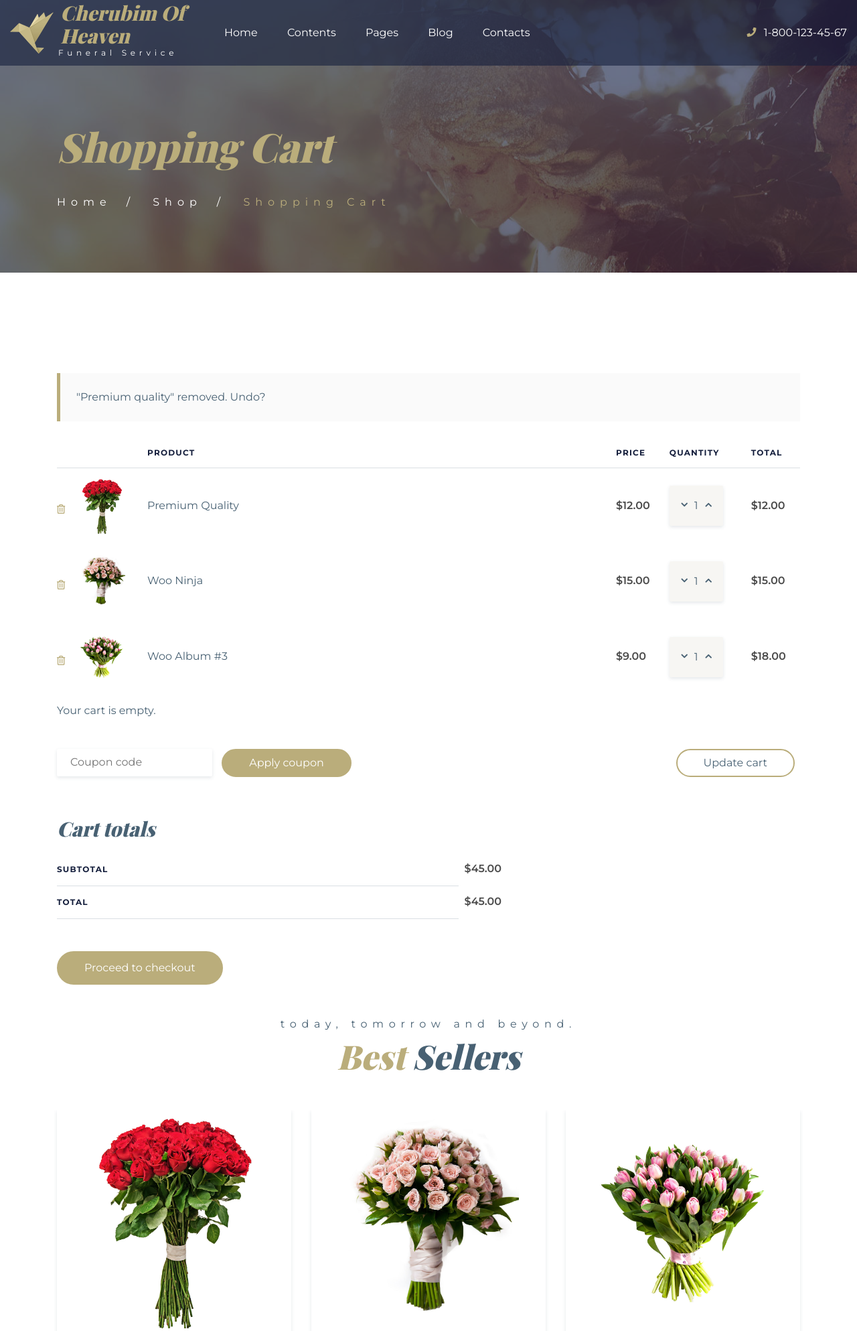
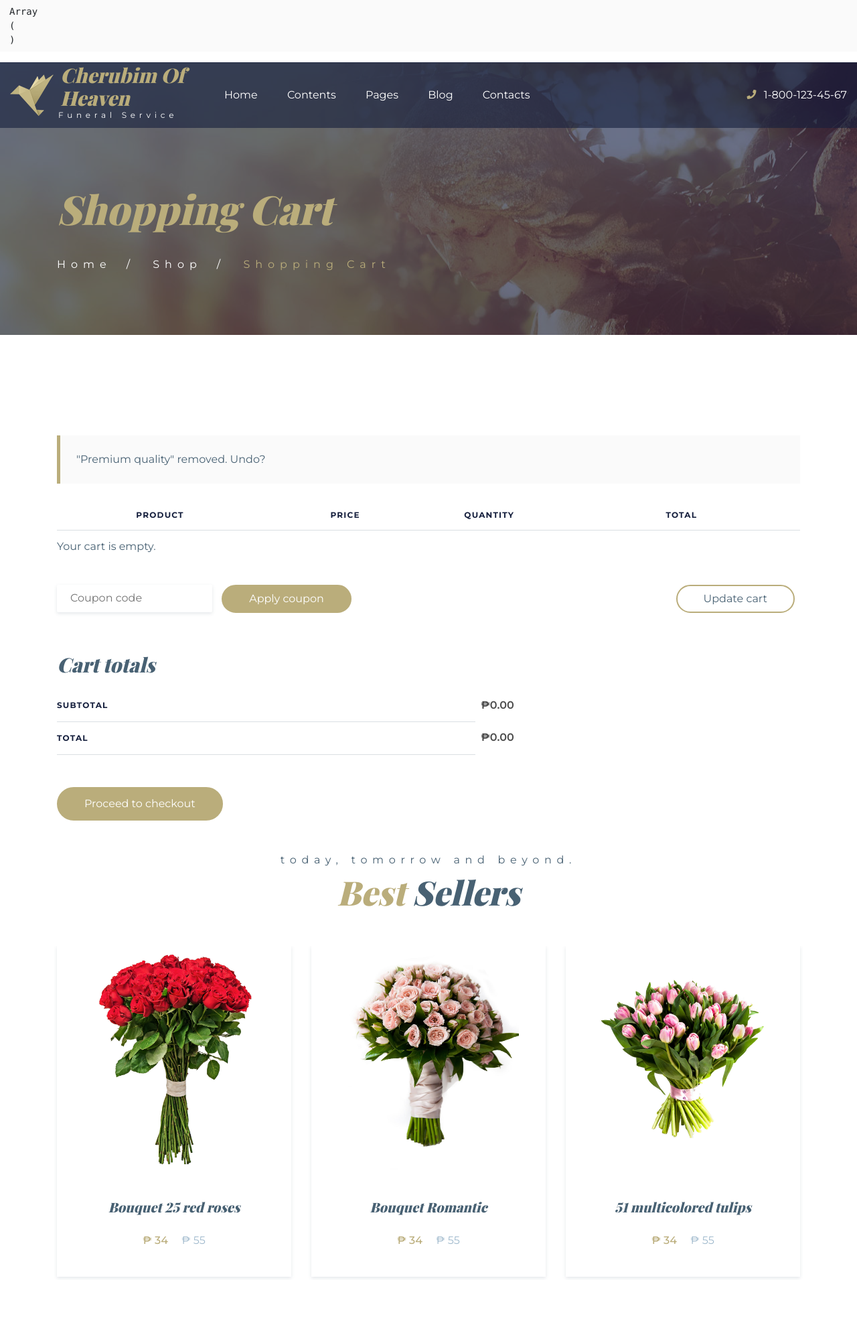
Before and after one commit to nikirumi/Cherubim-Of-Heaven, a PHP site: page /shop-cart.php in a window 1280 px wide. Shown: the top 1987 px of the page at 67% size. Run offline with PHP 8.4, Linux system fonts and the light colour scheme; some libraries are stand-ins or nearby versions; some web fonts are replaced.

Commit message:
push ko muna baka may mawala e

```diff
--- a/shop-cart.php
+++ b/shop-cart.php
@@ -5,6 +5,51 @@
 
 	  include("check_session.php");
 	  include("connect.php");
+	  error_reporting(E_ALL);
+      ini_set('display_errors', 1);
+	  echo '<pre>';
+	  print_r($_SESSION);  // Print session data to check if the item is marked
+      echo '</pre>';
+
+	  ob_start();
+
+	  if ($_SERVER['REQUEST_METHOD'] === 'POST' && isset($_POST['update_cart'])) {
+		if (isset($_POST['quantity'])) {
+
+			foreach ($_POST['quantity'] as $service_id => $new_quantity) {
+				$new_quantity = intval($new_quantity); // Ensure it's an integer
+
+				if ($new_quantity > 0) {
+					// Update the cart quantity
+					$_SESSION['cart'][$service_id]['quantity'] = $new_quantity;
+				} else {
+					// Remove the item if quantity is set to 0
+					unset($_SESSION['cart'][$service_id]);
+				}
+			}
+
+		}
+
+		foreach ($_SESSION['cart'] as $service_id => $item) {
+			if (isset($item['removed']) && $item['removed'] === true) {
+				unset($_SESSION['cart'][$service_id]); // Permanently remove the item from session
+			}
+		}
+
+		// Redirect to prevent form resubmission
+		header("Location: shop-cart.php");
+		exit();
+	}
+
+	/*if ($_SERVER['REQUEST_METHOD'] === 'GET') {
+		// Loop through the cart items and set removed flag to false (reset removal on refresh)
+		foreach ($_SESSION['cart'] as $service_id => &$item) {
+			// Reset 'removed' to false if it exists
+			if (isset($item['removed'])) {
+				$item['removed'] = false;
+			}
+		}
+	}*/
 
 ?>
 
@@ -283,130 +328,27 @@
 									</thead>
 									<tbody>
 
-										<tr class="cart_item">
-
-											<td class="product-remove">
-												<a href="#" class="remove" aria-label="Remove this item" data-product_id="73" data-product_sku=""><i class="fs-14 ico-trash color-main"></i></a>
-											</td>
-
-											<td class="product-thumbnail">
-												<a href="shop-product-right.php">
-													<img width="180" height="180" src="images/shop/01.jpg" class="" alt="">
-												</a>
-											</td>
-
-											<td class="product-name" data-title="Product">
-												<a href="shop-product-right.php">Premium Quality</a>
-											</td>
-
-											<td class="product-price" data-title="Price">
-												<span class="amount">
-													<span>$</span>12.00
-												</span>
-											</td>
-
-											<td class="product-quantity product" data-title="Quantity">
-												<div class="quantity">
-													<input type="button" value="+" class="plus">
-													<i class="fa fa-angle-up" aria-hidden="true"></i>
-													<input type="number" class="input-text qty text" step="1" min="1" max="1000" name="quantity" value="1" title="Qty" size="4">
-													<input type="button" value="-" class="minus">
-													<i class="fa fa-angle-down" aria-hidden="true"></i>
-												</div>
-											</td>
-
-											<td class="product-subtotal" data-title="Total">
-												<span class="amount">
-													<span>$</span>12.00
-												</span>
-											</td>
-										</tr>
-										<tr class="cart_item">
-
-											<td class="product-remove">
-												<a href="#" class="remove" aria-label="Remove this item" data-product_id="76" data-product_sku=""><i class="fs-14 ico-trash color-main"></i></a>
-											</td>
-
-											<td class="product-thumbnail">
-												<a href="shop-product-right.php">
-													<img width="180" height="180" src="images/shop/02.jpg" class="" alt="">
-												</a>
-											</td>
-
-											<td class="product-name" data-title="Product">
-												<a href="shop-product-right.php">Woo Ninja</a>
-											</td>
-
-											<td class="product-price" data-title="Price">
-												<span class="amount">
-													<span>$</span>15.00
-												</span>
-											</td>
-
-											<td class="product-quantity product" data-title="Quantity">
-												<div class="quantity">
-													<input type="button" value="+" class="plus">
-													<i class="fa fa-angle-up" aria-hidden="true"></i>
-													<input type="number" class="input-text qty text" step="1" min="1" max="1000" name="quantity" value="1" title="Qty" size="4">
-													<input type="button" value="-" class="minus">
-													<i class="fa fa-angle-down" aria-hidden="true"></i>
-												</div>
-											</td>
-
-											<td class="product-subtotal" data-title="Total">
-												<span class="amount">
-													<span>$</span>15.00
-												</span>
-											</td>
-										</tr>
-										<tr class="cart_item">
-
-											<td class="product-remove">
-												<a href="#" class="remove" aria-label="Remove this item" data-product_id="90" data-product_sku=""><i class="fs-14 ico-trash color-main"></i></a>
-											</td>
-
-											<td class="product-thumbnail">
-												<a href="shop-product-right.php">
-													<img width="180" height="180" src="images/shop/03.jpg" class="" alt="">
-												</a>
-											</td>
-
-											<td class="product-name" data-title="Product">
-												<a href="shop-product-right.php">Woo Album #3</a>
-											</td>
-
-											<td class="product-price" data-title="Price">
-												<span class="amount">
-													<span>$</span>9.00
-												</span>
-											</td>
-
-											<td class="product-quantity product" data-title="Quantity">
-												<div class="quantity">
-													<input type="button" value="+" class="plus">
-													<i class="fa fa-angle-up" aria-hidden="true"></i>
-													<input type="number" class="input-text qty text" step="1" min="1" max="1000" name="quantity" value="1" title="Qty" size="4">
-													<input type="button" value="-" class="minus">
-													<i class="fa fa-angle-down" aria-hidden="true"></i>
-												</div>
-											</td>
-
-											<td class="product-subtotal" data-title="Total">
-												<span class="amount">
-													<span>$</span>18.00
-												</span>
-											</td>
-										</tr>
-
 										<?php
 
 											// Check if the cart is not empty
+											$subtotalAll = 0;
 											if (isset($_SESSION['cart']) && !empty($_SESSION['cart'])) {
 												foreach ($_SESSION['cart'] as $service_id => $item) {
+
+													if (isset($item['removed']) && $item['removed'] === true) {
+														continue;
+													}
+
+													//$item['removed'] = false;
+
 													$service_name = $item['name'];
 													$service_price = $item['price'];
 													$quantity = $item['quantity'];
+
+													//$_SESSION['cart'][$service_id]['removed'] = false;
+
 													$subtotal = $service_price * $quantity; // Calculate subtotal
+													$subtotalAll += $subtotal;
 
 													$intValue = (int) preg_replace('/\D/', '', $service_id);
 													$image_name = '';
@@ -419,15 +361,13 @@
 														$image_name = $intValue;
 													}
 
-
-													// Display each cart item in a table row
 													?>
 
 													<tr class="cart_item">
 														<td class="product-remove">
-															<a href="remove_item.php?service_id=<?php echo $service_id; ?>" class="remove" aria-label="Remove this item">
-																<i class="fs-14 ico-trash color-main"></i>
-															</a>
+														<a href="remove_item.php?service_id=<?php echo $service_id; ?>" aria-label="Remove this item">
+															<i class="fs-14 ico-trash color-main"></i>
+														</a>
 														</td>
 
 														<td class="product-thumbnail">
@@ -442,7 +382,7 @@
 
 														<td class="product-price" data-title="Price">
 															<span class="amount">
-																<span>$</span><?php echo number_format($service_price, 2); ?>
+																<span>₱</span><?php echo number_format($service_price, 2); ?>
 															</span>
 														</td>
 
@@ -450,7 +390,7 @@
 															<div class="quantity">
 																<input type="button" value="+" class="plus">
 																<i class="fa fa-angle-up" aria-hidden="true"></i>
-																<input type="number" class="input-text qty text" step="1" min="1" max="1000" name="quantity" value="<?php echo $quantity; ?>" title="Qty" size="4">
+																<input type="number" class="input-text qty text" step="1" min="1" max="1000" name="quantity[<?php echo $service_id; ?>]" value="<?php echo $quantity; ?>" title="Qty" size="4">
 																<input type="button" value="-" class="minus">
 																<i class="fa fa-angle-down" aria-hidden="true"></i>
 															</div>
@@ -458,16 +398,19 @@
 
 														<td class="product-subtotal" data-title="Total">
 															<span class="amount">
-																<span>$</span><?php echo number_format($subtotal, 2); ?>
+																<span>₱</span><?php echo number_format($subtotal, 2); ?>
 															</span>
 														</td>
 													</tr>
 
 													<?php
 												}
-											} else {
+											}
+
+											else {
 												echo "<tr><td colspan='6'>Your cart is empty.</td></tr>";
 											}
+
 											?>
 
 										<tr>
@@ -708,7 +651,7 @@
 												<th>Subtotal</th>
 												<td data-title="Subtotal">
 													<span class="amount">
-														<span>$</span>45.00
+														<span>₱</span><?php echo number_format($subtotalAll, 2); ?>
 													</span>
 												</td>
 											</tr>
@@ -718,10 +661,10 @@
 												<th>Total</th>
 												<td data-title="Total">
 													<strong>
-                        <span class="amount">
-                            <span>$</span>45.00
-                        </span>
-                    </strong>
+														<span class="amount">
+															<span>₱</span><?php echo number_format($subtotalAll, 2); ?>
+														</span>
+													</strong>
 												</td>
 											</tr>
 
```
Also changed, not shown: other parts of shop-cart.php (+18 -18 lines), remove_item.php (added, +24 -0 lines).
